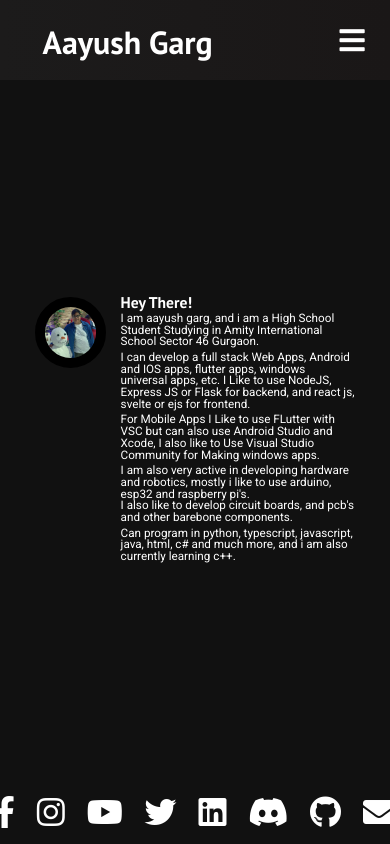
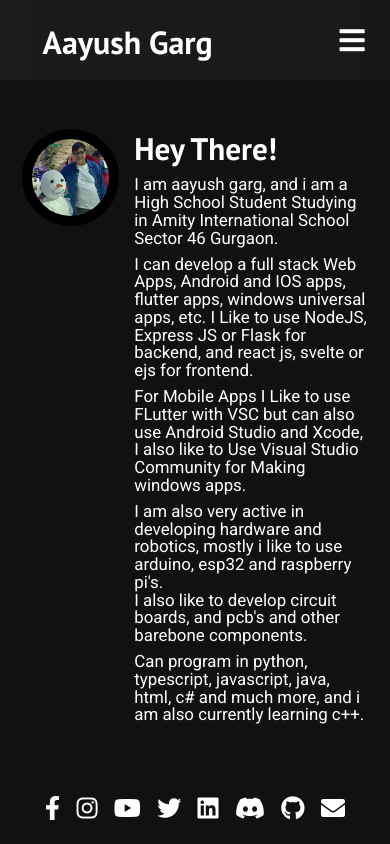
Before and after one commit to gamer-1478/website, a React (Create React App) app: page / in a window 390 px wide. Shown: the top 844 px of the page. Built offline with nearby package versions, Linux system fonts and the light colour scheme.

Commit message:
update_CSS

```diff
--- a/public/index.html
+++ b/public/index.html
@@ -3,7 +3,7 @@
   <head>
     <meta charset="utf-8" />
     <link rel="icon" href="%PUBLIC_URL%/logo512.jpg" />
-    <link rel="stylesheet" href="https://use.fontawesome.com/releases/v5.15.1/css/all.css" integrity="sha384-vp86vTRFVJgpjF9jiIGPEEqYqlDwgyBgEF109VFjmqGmIY/Y4HV4d3Gp2irVfcrp" crossOrigin="anonymous">
+    <link rel="stylesheet" href="https://use.fontawesome.com/releases/v5.15.1/css/all.css" integrity="sha384-vp86vTRFVJgpjF9jiIGPEEqYqlDwgyBgEF109VFjmqGmIY/Y4HV4d3Gp2irVfcrp" crossorigin="anonymous">
     <meta name="viewport" content="width=device-width, initial-scale=1" />
     <script src="https://cdnjs.cloudflare.com/ajax/libs/jquery/3.3.1/jquery.min.js"></script>
     <meta name="theme-color" content="#000000" />
--- a/src/Component/herosection/HeroSection.css
+++ b/src/Component/herosection/HeroSection.css
@@ -15,7 +15,7 @@
   font-size: 3vw;
 }
 
-.hero-container>p {
+/* .hero-container>p {
   margin-top: 8px;
   line-height: 2vw;
   color: #fff;
@@ -23,15 +23,11 @@
   vertical-align: middle;
   font-size: 1vw;
   font-family: 'Trebuchet MS', 'Lucida Sans Unicode', 'Lucida Grande', 'Lucida Sans', Arial, sans-serif;
-}
+} */
 
 .aboutme {
   line-height: 3vw;
   font-size: 2vw;
-}
-
-p {
-  line-height: 1.5vw;
 }
 
 .aboutme-image {
@@ -88,27 +84,39 @@
 }
 
 @media screen and (max-width: 960px) {
+  .social-icons-about-me {
+    width: 300px;
+  }
   .aboutme-image {
     height: 18vw;
     width: 18vw;
   }
   .aboutme {
-    font-size: 4vw;
-  }
-  .hero-container>h1 {
     font-size: 6vw;
+    line-height: 8vw;
   }
   .Text {
     font-size: 2vw;
-    line-height: 3vw;
+    line-height: 2.5vw;
+  }
+}
+
+@media screen and (max-width: 1280px) {
+  .aboutme-image {
+    height: 18vw;
+    width: 18vw;
+  }
+  .aboutme {
+    font-size: 6vw;
+    line-height: 8vw;
+  }
+  .Text {
+    font-size: 2vw;
+    line-height: 2.3vw;
   }
 }
 
 @media screen and (max-width: 768px) {
-  .Text {
-    font-size: 3vw;
-    line-height: 3vw;
-  }
   .btn-mobile {
     display: block;
     text-decoration: none;
@@ -116,4 +124,17 @@
   .btn {
     width: 100%;
   }
+  .aboutme {
+    font-size: 8vw;
+    line-height: 10vw;
+  }
+  .Text {
+    margin-top: 1vh;
+    font-size: 2vh;
+    line-height: 2.1vh;
+  }
+  .aboutme-image {
+    height: 25vw;
+    width: 25vw;
+  }
 }
--- a/src/Component/herosection/HeroSection.js
+++ b/src/Component/herosection/HeroSection.js
@@ -1,4 +1,4 @@
-import React from 'react'
+import React, { useState, useEffect} from 'react'
 import './HeroSection.css'
 import '../../App.css'
 import myimg from '../../image/logo.jpg'
@@ -17,11 +17,25 @@
     if (newWindow) newWindow.opener = null
 }
 
+
 function HeroSection() {
+
+    const [socialSizeFa, setsocialSizeFa] = useState(' fa-lg')
+    const resizeSocialSize = () => {
+        if (window.innerWidth <= 960) {
+            setsocialSizeFa('')
+        } else {
+            setsocialSizeFa(' fa-lg')
+        }
+    }
+    useEffect(() => {
+        resizeSocialSize()
+    }, [])
+    window.addEventListener('resize', resizeSocialSize)
     return (
         <div className='hero-container' id='home'>
             <link rel="preconnect" href="https://fonts.googleapis.com" />
-            <link rel="preconnect" href="https://fonts.gstatic.com" crossOrigin />
+            <link rel="preconnect" href="https://fonts.gstatic.com" crossOrigin="anonymous" />
             <link href="https://fonts.googleapis.com/css2?family=Roboto" rel="stylesheet" />
             <div className='hero-desc-img-and-text-container'>
                 <img className='aboutme-image' src={myimg} alt='myImage' />
@@ -45,58 +59,61 @@
             </div>
             <div className='socialContainerIcons'>
                 <div className='socialIcons'>
+
                     <div className='social-icons-about-me'>
                         <p
                             className='social-icon-link-about facebook'
                             onClick={() => { openInNewTab(Facebook) }}
                             aria-label='Facebook'>
-                            <i className='fab fa-facebook-f fa-lg' />
+                            <script></script>
+                            <i className={'fab fa-facebook-f' + socialSizeFa} />
                         </p>
                         <p
                             className='social-icon-link-about instagram'
                             onClick={() => { openInNewTab(instagram) }}
                             aria-label='Instagram'>
-                            <i className='fab fa-instagram fa-lg' />
+                            <i className={'fab fa-instagram' + socialSizeFa} />
                         </p>
                         <p
                             className='social-icon-link-about youtube'
                             onClick={() => { openInNewTab(youtube) }}
                             aria-label='Youtube'>
-                            <i className='fab fa-youtube fa-lg' />
+                            <i className={'fab fa-youtube' + socialSizeFa} />
                         </p>
                         <p
                             className='social-icon-link-about twitter'
                             onClick={() => { openInNewTab(twitter) }}
                             aria-label='Twitter'>
-                            <i className='fab fa-twitter fa-lg' />
+                            <i className={'fab fa-twitter' + socialSizeFa} />
                         </p>
                         <p
                             className='social-icon-link-about linkedin'
                             onClick={() => { openInNewTab(linkedin) }}
                             aria-label='LinkedIn'
                         >
-                            <i className='fab fa-linkedin fa-lg' />
+                            <i className={'fab fa-linkedin' + socialSizeFa} />
                         </p>
                         <p
                             className='social-icon-link-about discord'
                             onClick={() => { openInNewTab(discord) }}
                             aria-label='discord'
                         >
-                            <i className='fab fa-discord fa-lg' />
+                            <i className={'fab fa-discord' + socialSizeFa} />
                         </p>
                         <p
                             className='social-icon-link-about github'
                             onClick={() => { openInNewTab(github) }}
                             aria-label='github'>
-                            <i className='fab fa-github fa-lg' />
+                            <i className={'fab fa-github' + socialSizeFa} />
                         </p>
                         <p
                             className='social-icon-link-about email'
                             onClick={() => { openInNewTab(mail) }}
                             aria-label='email'>
-                            <i className='fas fa-envelope fa-lg' />
+                            <i className={'fas fa-envelope' + socialSizeFa} />
                         </p>
                     </div>
+
                 </div>
             </div>
         </div >
```
